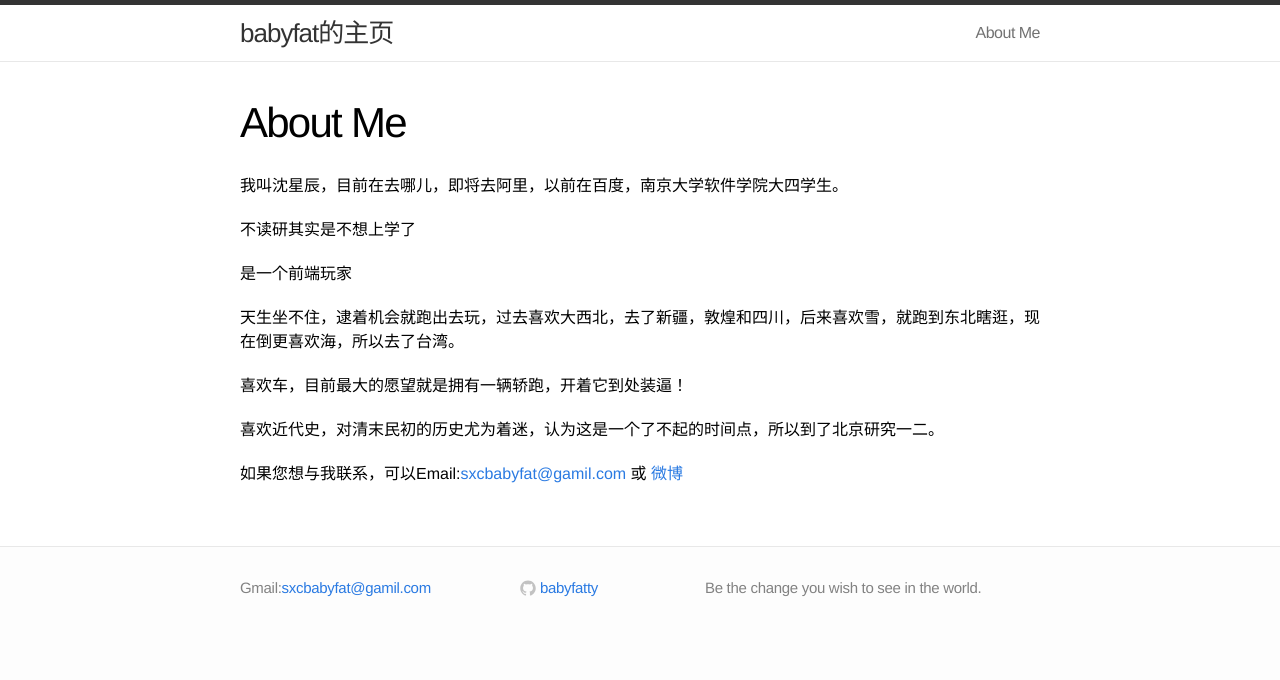
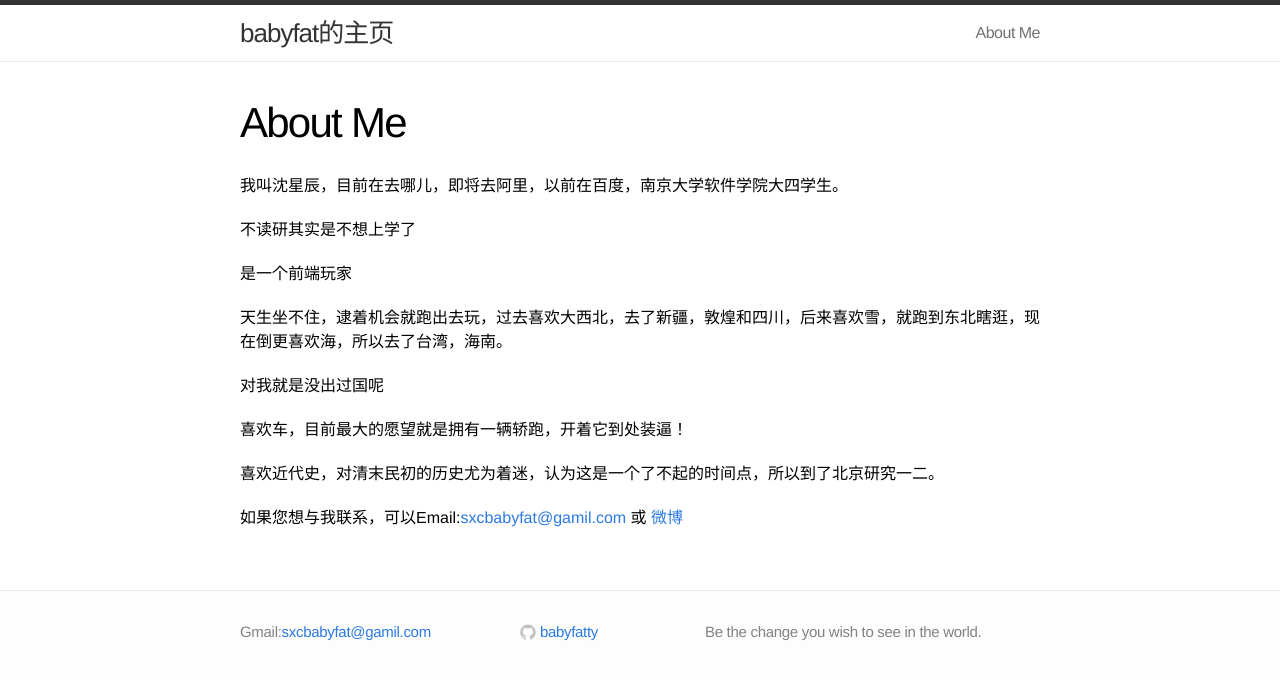
Before and after one commit to babyfatty/babyfatty.github.io, a Jekyll site: the page built from about.md, in a window 1280 px wide. Shown: the top 680 px of the page. Built offline with Jekyll 4.4.1, drawn with Linux system fonts in a browser that asks for light colours.

Commit message:
修改些细节

```diff
--- a/about.md
+++ b/about.md
@@ -10,7 +10,9 @@ permalink: /about/
 
 是一个前端玩家
 
-天生坐不住，逮着机会就跑出去玩，过去喜欢大西北，去了新疆，敦煌和四川，后来喜欢雪，就跑到东北瞎逛，现在倒更喜欢海，所以去了台湾。
+天生坐不住，逮着机会就跑出去玩，过去喜欢大西北，去了新疆，敦煌和四川，后来喜欢雪，就跑到东北瞎逛，现在倒更喜欢海，所以去了台湾，海南。
+
+对我就是没出过国呢
 
 喜欢车，目前最大的愿望就是拥有一辆轿跑，开着它到处装逼！
 
```
